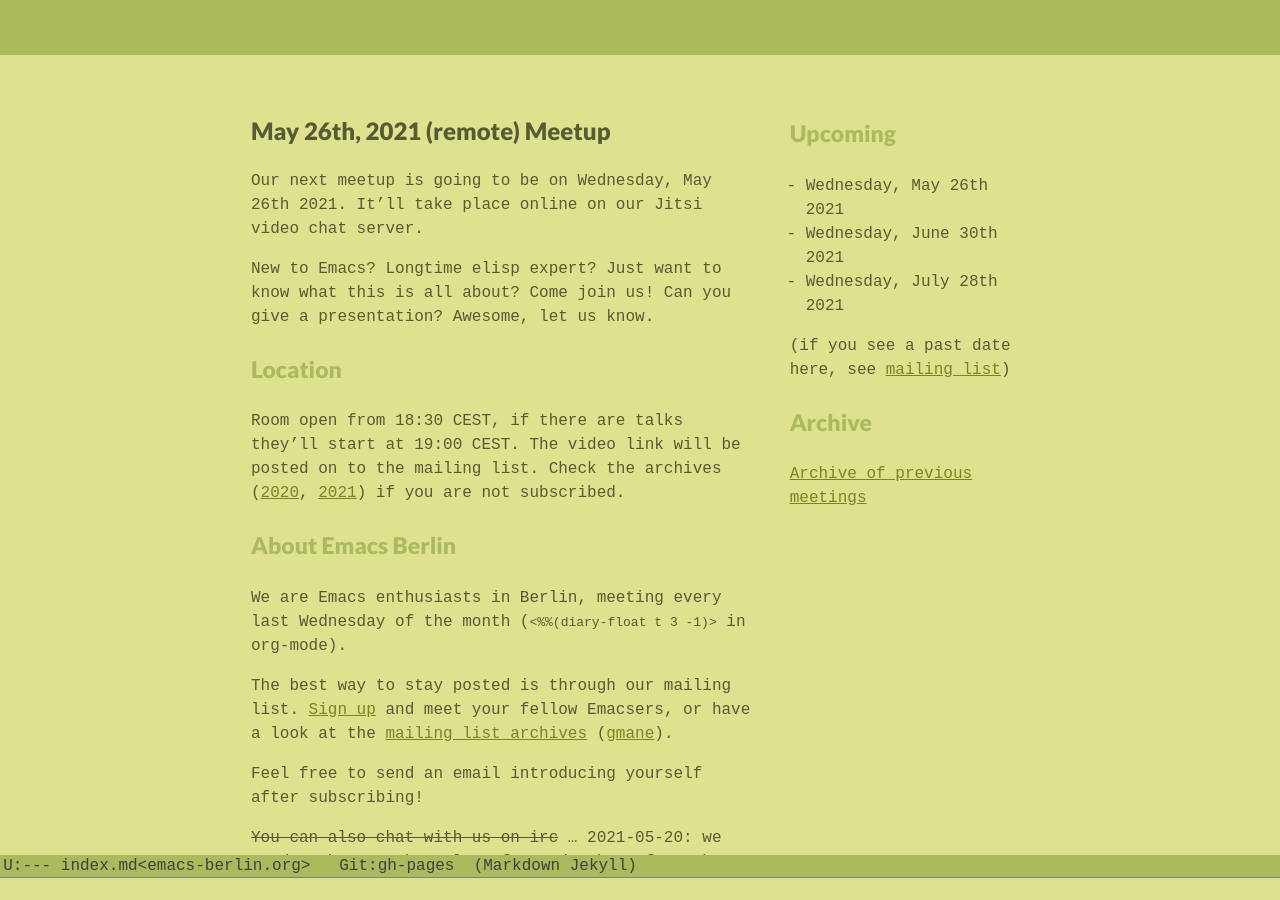
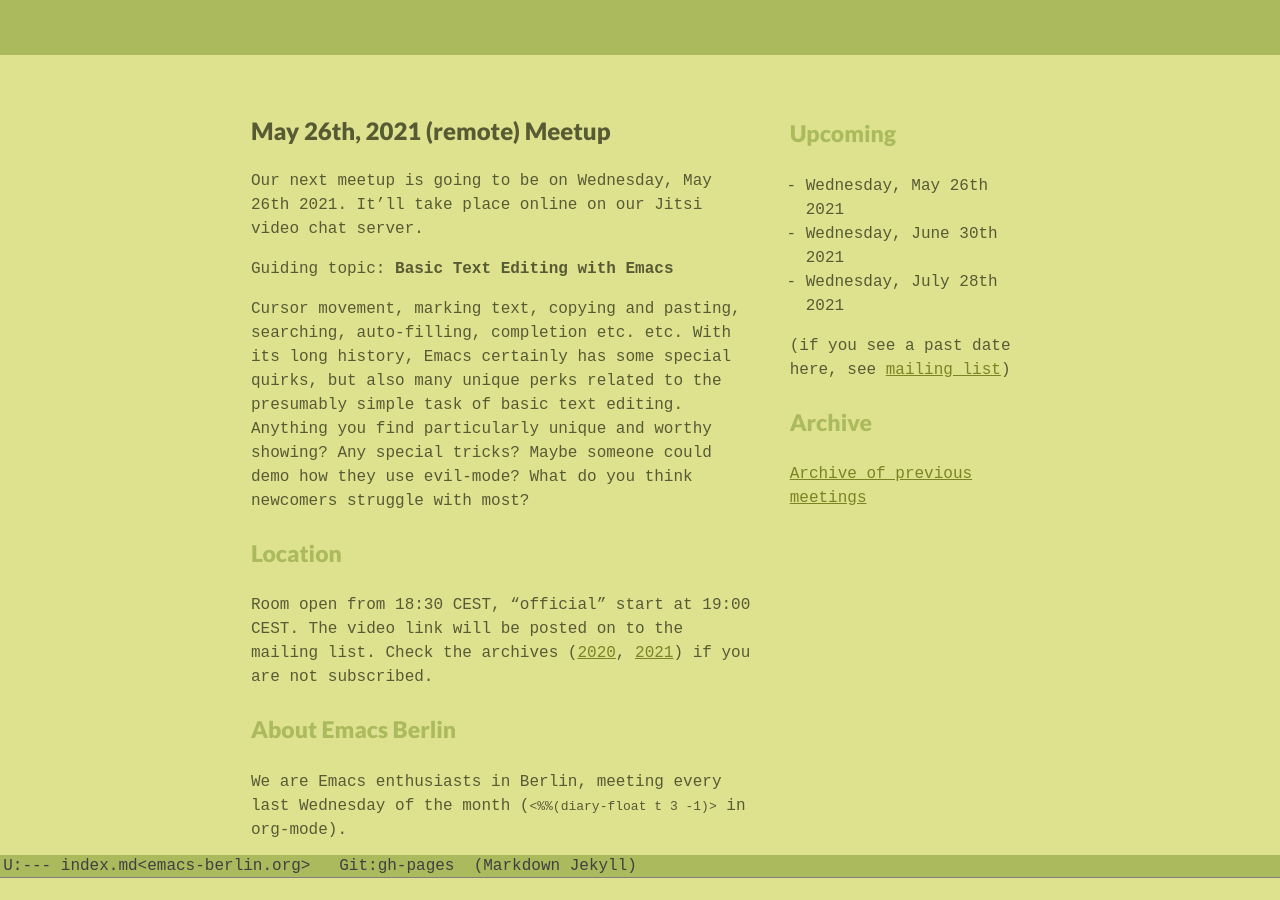
Before and after one commit to emacs-berlin/emacs-berlin.org, a Jekyll site: the page built from index.md, in a window 1280 px wide and 900 px high, scrolled down 354 px. Built offline with Jekyll 4.4.1, drawn with Linux system fonts in a browser that asks for light colours.

Commit message:
Guiding topic May 2021

```diff
--- a/index.md
+++ b/index.md
@@ -18,15 +18,21 @@
 Our next meetup is going to be on Wednesday, May 26th 2021. It'll take
 place online on our Jitsi video chat server.
 
-New to Emacs? Longtime elisp expert? Just want to know what this is
-all about? Come join us! Can you give a presentation? Awesome, let us
-know.
+Guiding topic: **Basic Text Editing with Emacs**
+
+Cursor movement, marking text, copying and pasting, searching,
+auto-filling, completion etc. etc. With its long history, Emacs
+certainly has some special quirks, but also many unique perks related to
+the presumably simple task of basic text editing. Anything you find
+particularly unique and worthy showing? Any special tricks? Maybe
+someone could demo how they use evil-mode? What do you think newcomers
+struggle with most?
 
 ### Location
 
-Room open from 18:30 CEST, if there are talks they'll start at 19:00
-CEST. The video link will be posted on to the mailing list. Check the
-archives ([2020][mla2020], [2021][mla2021]) if you are not subscribed.
+Room open from 18:30 CEST, "official" start at 19:00 CEST. The video
+link will be posted on to the mailing list. Check the archives
+([2020][mla2020], [2021][mla2021]) if you are not subscribed.
 
 
 ### About Emacs Berlin
```
